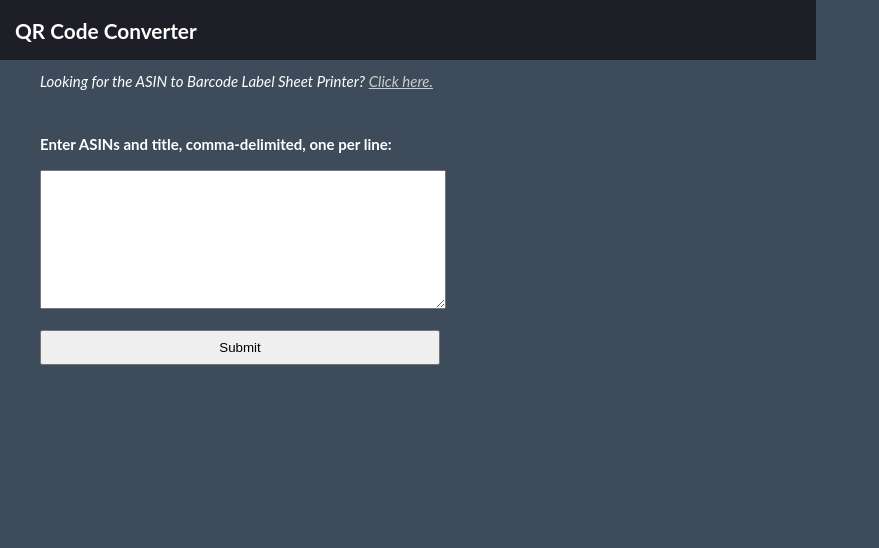
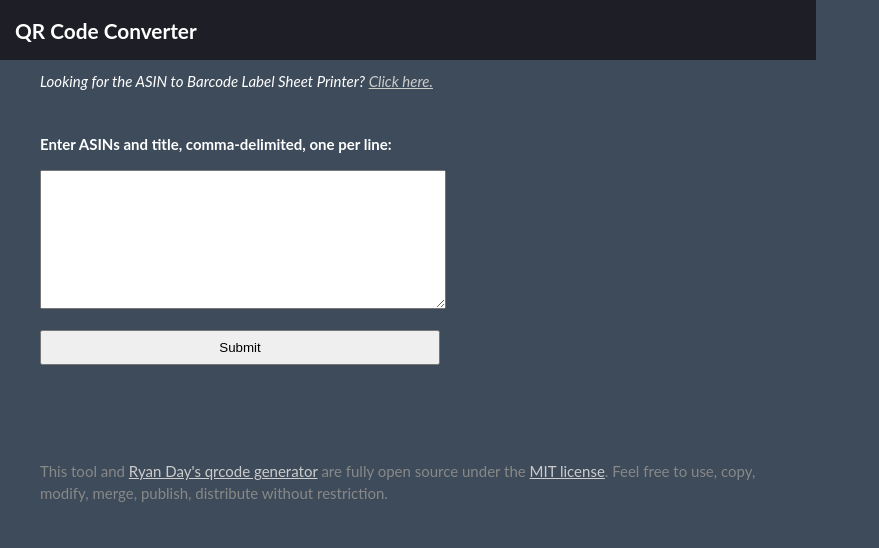
Before and after one commit to fluffybunnies/asin-to-barcode-converter, a website: page index.html in a window 1280 px wide. Shown: the whole page, without its empty margins (0-879 px from the left). Drawn offline with nearby package versions, Linux system fonts and the light colour scheme.

Commit message:
add license

```diff
--- a/index.html
+++ b/index.html
@@ -92,6 +92,10 @@ a, a:link, a:visited, a:hover, a:active {
 .nav {
 	padding: 10px 40px 0 40px;
 	font-style: italic;
+}
+.footer {
+	padding: 40px;
+	color: #888;
 }
 .form {
 	padding: 40px;
@@ -202,6 +206,10 @@ $(() => {
 	<div class="form-row form-message"></div>
 </div>
 
+<div class="footer">
+	This tool and <a href="https://github.com/soldair/node-qrcode">Ryan Day's qrcode generator</a> are fully open source under the <a href="https://opensource.org/licenses/MIT">MIT license</a>. Feel free to use, copy, modify, merge, publish, distribute without restriction.
+</div>
+
 
 </body>
 </html>
```
Also changed, not shown: asin-to-barcode-4x20-labels.html (+7 -0 lines).
